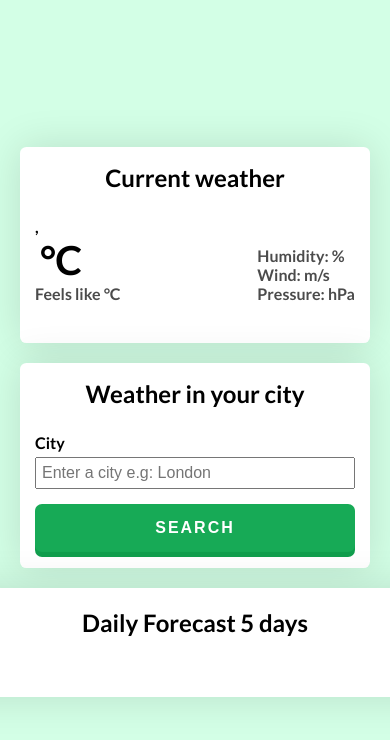
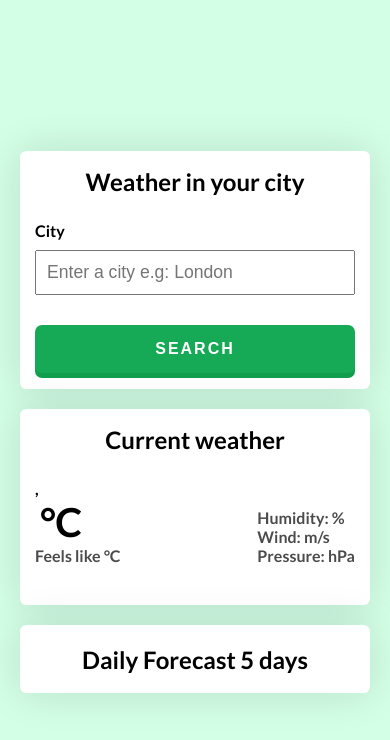
Before and after one commit to lausoffici/weather-challenge, a React app: page / in a window 390 px wide. Shown: the top 740 px of the page. Built offline with nearby package versions, Linux system fonts and the light colour scheme.

Commit message:
responsive design working

```diff
--- a/src/components/CityPicker/CityPicker.tsx
+++ b/src/components/CityPicker/CityPicker.tsx
@@ -11,7 +11,7 @@ type CityPickerProps = {
 const CityPicker: FC<CityPickerProps> = ({ handleCitySubmit, cityName, setCityName }) => (
   <Card className="flex-grow-1">
     <CityPickerContainer>
-      <form onSubmit={handleCitySubmit}>
+      <form onSubmit={handleCitySubmit} autoComplete="off">
         <h1>Weather in your city</h1>
         <label>
           City
--- a/src/components/CityPicker/CityPickerContainer.ts
+++ b/src/components/CityPicker/CityPickerContainer.ts
@@ -11,11 +11,11 @@ const CityPickerContainer = styled.div`
 
   input {
     display: block;
-    padding: 5px;
-    margin-top: 5px;
+    padding: 10px;
+    margin-top: 10px;
     width: 100%;
-    margin-bottom: 15px;
-    font-size: 1rem;
+    margin-bottom: 30px;
+    font-size: 1.1rem;
   }
 
   button {
--- a/src/components/Forecast/Forecast.tsx
+++ b/src/components/Forecast/Forecast.tsx
@@ -11,16 +11,16 @@ export type ForecastProps = {
 
 const Forecast: React.FC<ForecastProps> = ({ forecastData }) => {
   return (
-    <ForecastContainer>
-      <Card>
+    <Card className="flex-grow-1">
+      <ForecastContainer>
         <h2>Daily Forecast 5 days</h2>
         <div className="content">
           {forecastData && getDailyForecast(forecastData).list.map((item, index) => (
             <ForecastItem key={index} weatherData={item} />
           ))}
         </div>
-      </Card>
-    </ForecastContainer>
+      </ForecastContainer>
+    </Card>
   );
 };
 
--- a/src/components/Forecast/ForecastContainer.ts
+++ b/src/components/Forecast/ForecastContainer.ts
@@ -4,8 +4,17 @@ const ForecastContainer = styled.div`
   display: flex;
   flex-direction: column;
   flex: 1;
-  width: 800px;
   text-align: center;
+
+  @media (max-width: 800px) {
+    width: 350px;
+
+    .content {
+      flex-direction: column;
+      align-items: center;
+      padding: 0!important;
+    }
+  }
 
   .content {
     display: flex;
--- a/src/components/Forecast/ForecastItem.tsx
+++ b/src/components/Forecast/ForecastItem.tsx
@@ -11,9 +11,11 @@ const ForecastItem: React.FC<ForecastItemProps> = ({ weatherData }) => {
   return (
     <ForecastItemContainer>
       <h1>{getDayOfWeek(weatherData.dt)}</h1>
-      <div className="temp">{format(weatherData.main.temp)}°C</div>
-      <div className="description">{weatherData.weather[0].main}</div>
+      <div className="temp">
+        {format(weatherData?.main.temp)}<span className="degrees">°C</span>
+      </div>
       <div className="info">
+        <div className="description">{weatherData.weather[0].main}</div>
         <div>Feels like {format(weatherData.main.feels_like)}°C</div>
         <div>Humidity: {weatherData?.main.humidity}%</div>
         <div>Wind: {weatherData?.wind.speed} m/s</div>
--- a/src/components/Forecast/ForecastItemContainer.ts
+++ b/src/components/Forecast/ForecastItemContainer.ts
@@ -6,22 +6,41 @@ const ForecastItemContainer = styled.div`
   text-align: center;
   font-weight: 600;
 
-  h1 {
-    margin-top: 0;
+  &:not(:last-child) {
+    border-right: 2px solid #7af3ad;
   }
 
-  &:not(:last-child) {
-    border-right: 1px solid #7af3ad;
+  h1, h2 {
+    margin: 0;
+  }
+
+  @media (max-width: 800px) {
+    flex-direction: column;
+    align-items: center;
+    width: 100%;
+    padding: 15px 0;
+    border-top: 2px solid #7af3ad;
+
+    &:not(:last-child) {
+      border-right: none;
+    }
   }
 
   .temp {
-    font-size: 1.7rem;
+    font-size: 2.5rem;
     font-weight: 800;
+    padding: 15px 0;
+
+    .degrees {
+      font-size: 1.25rem;
+      vertical-align: super;
+      margin-left: 5px;
+    }
   }
 
   .description {
-    font-size: 1.2rem;
-    padding: 15px 0;
+    font-size: 1.1rem;
+    margin-bottom: 15px;
   }
 
   .info {
--- a/src/components/Location/Location.tsx
+++ b/src/components/Location/Location.tsx
@@ -42,10 +42,12 @@ const Location: React.FC = () => {
     <LocationContainer>
       <div className="flex-column">
         <div className="row">
+          <CityPicker handleCitySubmit={handleCitySubmit} cityName={cityName} setCityName={setCityName} />
           <CurrentWeather weatherData={currentWeatherData} />
-          <CityPicker handleCitySubmit={handleCitySubmit} cityName={cityName} setCityName={setCityName} />
         </div>
-        <Forecast forecastData={forecastData} />
+        <div className="row">
+          <Forecast forecastData={forecastData} />
+        </div>
       </div>
     </LocationContainer>
   );
--- a/src/components/Location/LocationContainer.ts
+++ b/src/components/Location/LocationContainer.ts
@@ -5,14 +5,14 @@ const LocationContainer = styled.div`
   flex-direction: column;
   justify-content: center;
   align-items: center;
-  height: 100vh;
+  min-height: 100vh;
 
   .row {
     display: flex;
     justify-content: space-between;
     width: 800px;
 
-    @media (max-width: 715px) {
+    @media (max-width: 800px) {
       flex-direction: column;
       align-items: center;
     }
--- a/src/components/Weather/CurrentWeatherCointainer.ts
+++ b/src/components/Weather/CurrentWeatherCointainer.ts
@@ -6,7 +6,7 @@ const CurrentWeatherContainer = styled.div`
   padding: 0 15px 20px 15px;
   font-weight: 600;
 
-  @media (max-width: 715px) {
+  @media (max-width: 800px) {
     margin-bottom: 20px;
     margin-right: 0;
   }
```
